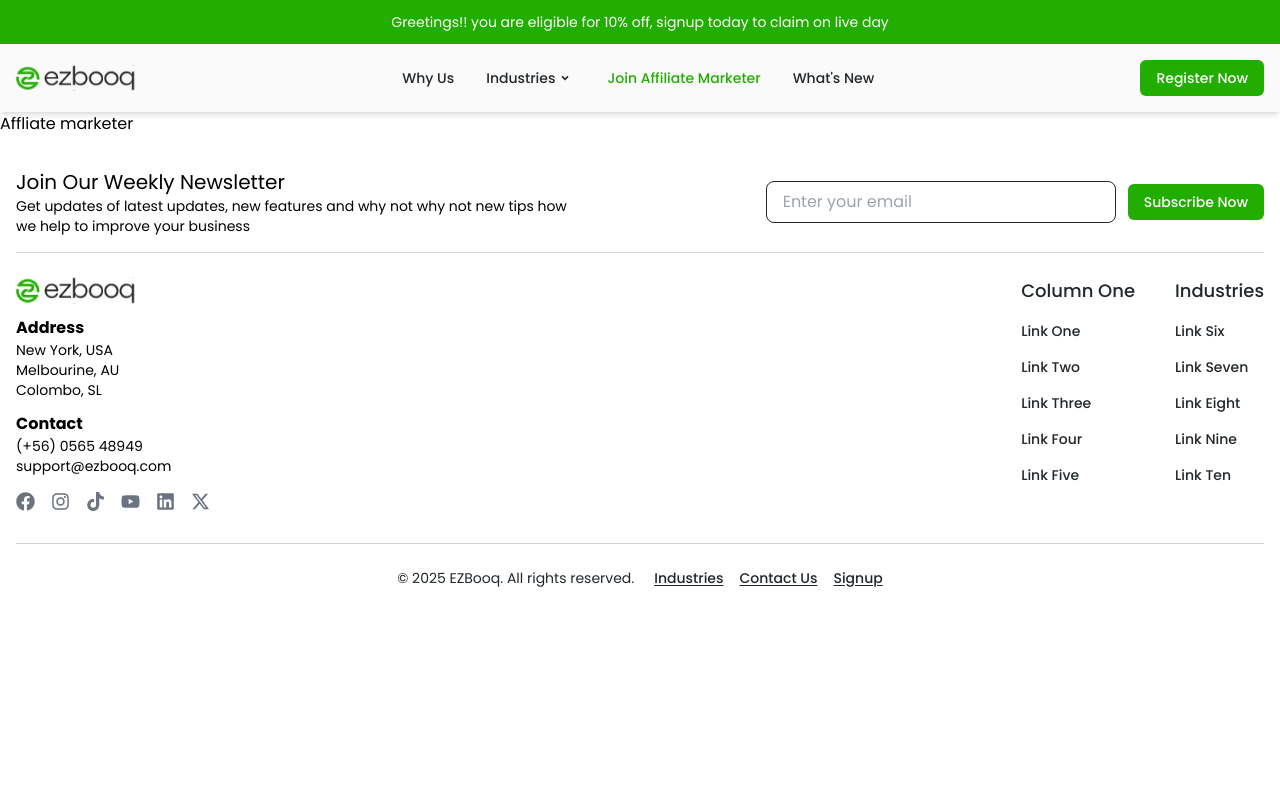
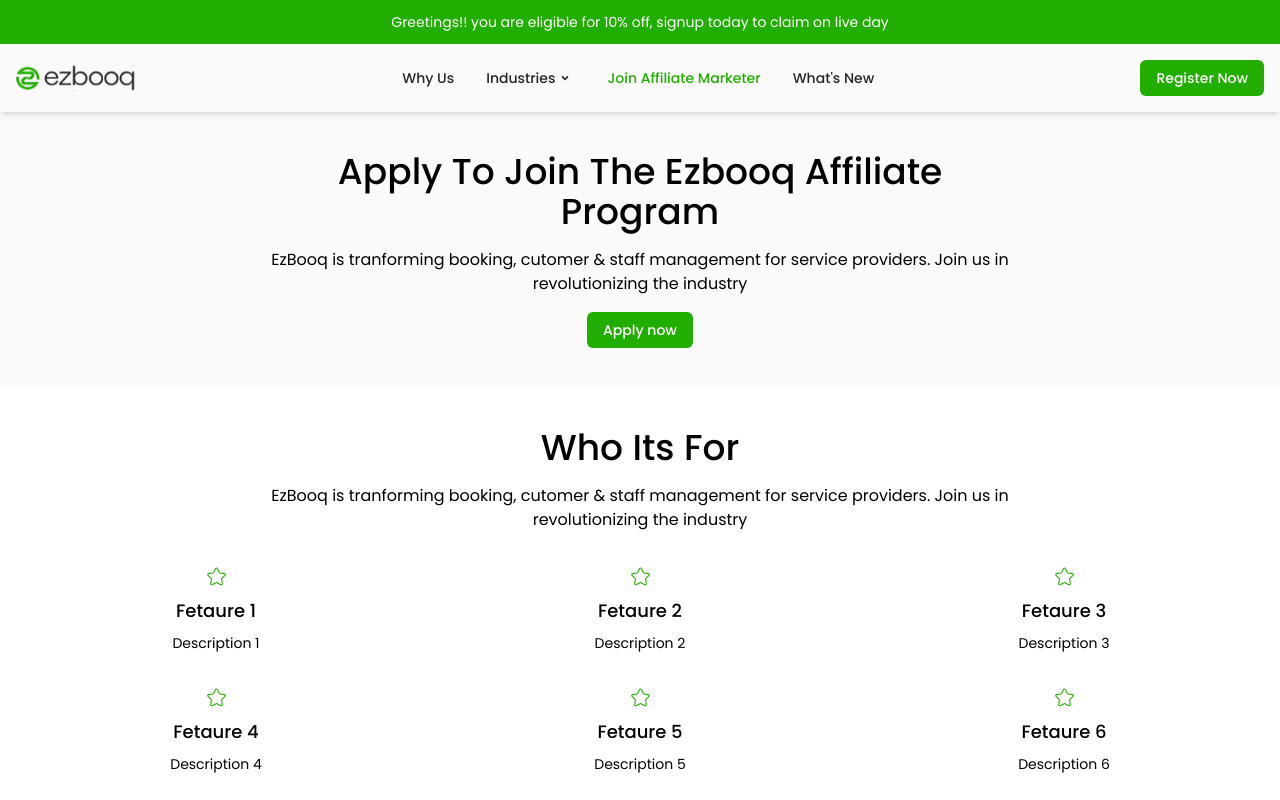
Before and after one commit to ezbooq/landing-fe, a Next.js app: page /affiliate-marketer in a window 1280 px wide. Shown: the top 800 px of the page. Built offline with nearby package versions, Linux system fonts and the light colour scheme.

Commit message:
feat: affiliate marketing

```diff
--- a/app/affiliate-marketer/page.tsx
+++ b/app/affiliate-marketer/page.tsx
@@ -1,8 +1,60 @@
+"use client";
+
+import Button from "@/components/button/Button";
+import { CiStar } from "react-icons/ci";
+
+const features = [
+  { title: "Fetaure 1", description: "Description 1" },
+  { title: "Fetaure 2", description: "Description 2" },
+  { title: "Fetaure 3", description: "Description 3" },
+  { title: "Fetaure 4", description: "Description 4" },
+  { title: "Fetaure 5", description: "Description 5" },
+  { title: "Fetaure 6", description: "Description 6" },
+];
+
 export default function AffiliateMarketer() {
   return (
-    <main className="relative flex justify-center items-center flex-col overflow-hidden mx-auto">
-      <div className="w-full">
-        <h1>Affliate marketer</h1>
+    <main>
+      <div className="bg-secondary py-10 p-5">
+        <div className="max-w-7xl mx-auto">
+          <div className="text-center">
+            <h1 className="text-2xl sm:text-4xl font-medium mb-4 max-w-2xl mx-auto">
+              Apply To Join The Ezbooq Affiliate Program
+            </h1>
+            <p className="text-sm sm:text-base mb-4 max-w-3xl mx-auto">
+              EzBooq is tranforming booking, cutomer & staff management for
+              service providers. Join us in revolutionizing the industry
+            </p>
+            <div className="flex justify-center">
+              <Button variant="solid" onClick={() => {}}>
+                Apply now
+              </Button>
+            </div>
+          </div>
+        </div>
+      </div>
+      <div className="max-w-7xl mx-auto py-10 p-5">
+        <div className="text-center mb-8">
+          <h1 className="text-2xl sm:text-4xl font-medium mb-4 max-w-2xl mx-auto">
+            Who Its For
+          </h1>
+          <p className="text-sm sm:text-base mb-4 max-w-3xl mx-auto">
+            EzBooq is tranforming booking, cutomer & staff management for
+            service providers. Join us in revolutionizing the industry
+          </p>
+        </div>
+        <div className="grid grid-cols-3 sm:grid-cols-3 gap-8">
+          {features.map((feature, index) => (
+            <div
+              key={index}
+              className="flex flex-col items-center justify-center gap-2"
+            >
+              <CiStar size={25} className="text-primary" />
+              <h2 className="text-lg font-medium">{feature.title}</h2>
+              <p className="text-sm">{feature.description}</p>
+            </div>
+          ))}
+        </div>
       </div>
     </main>
   );
```
